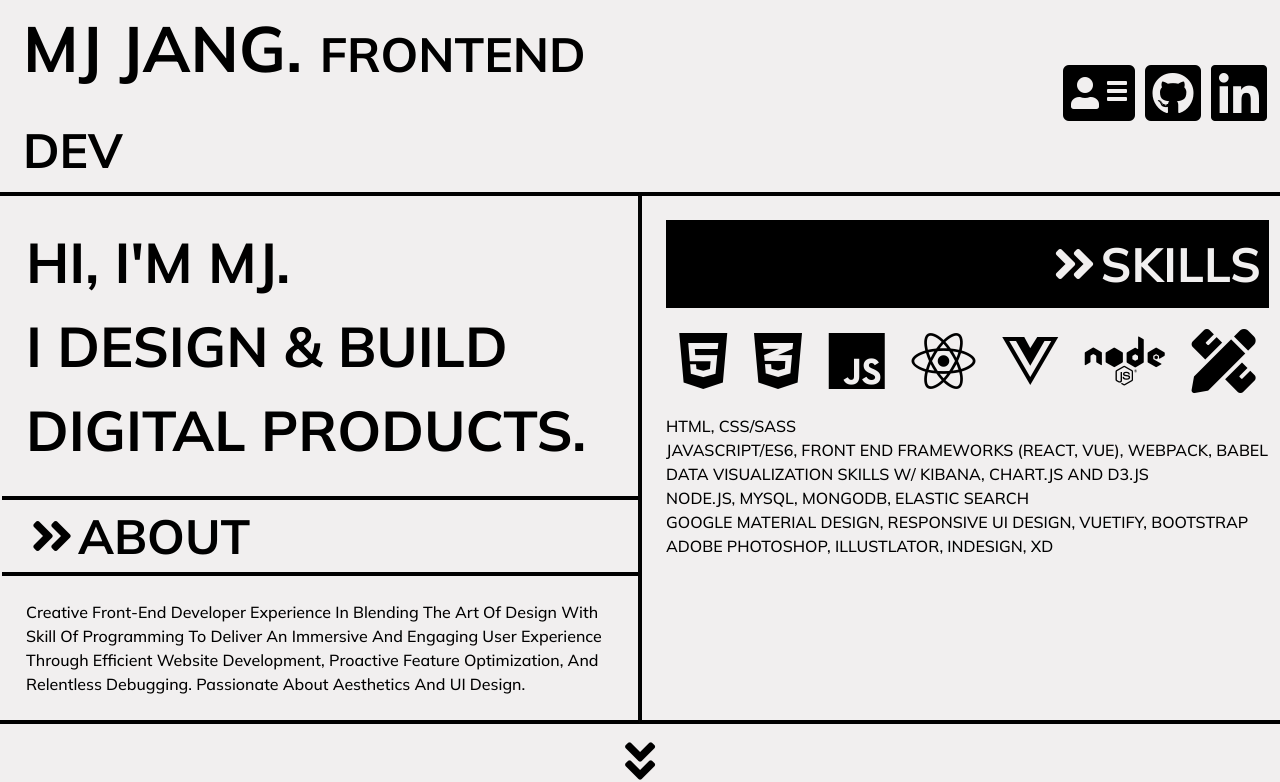
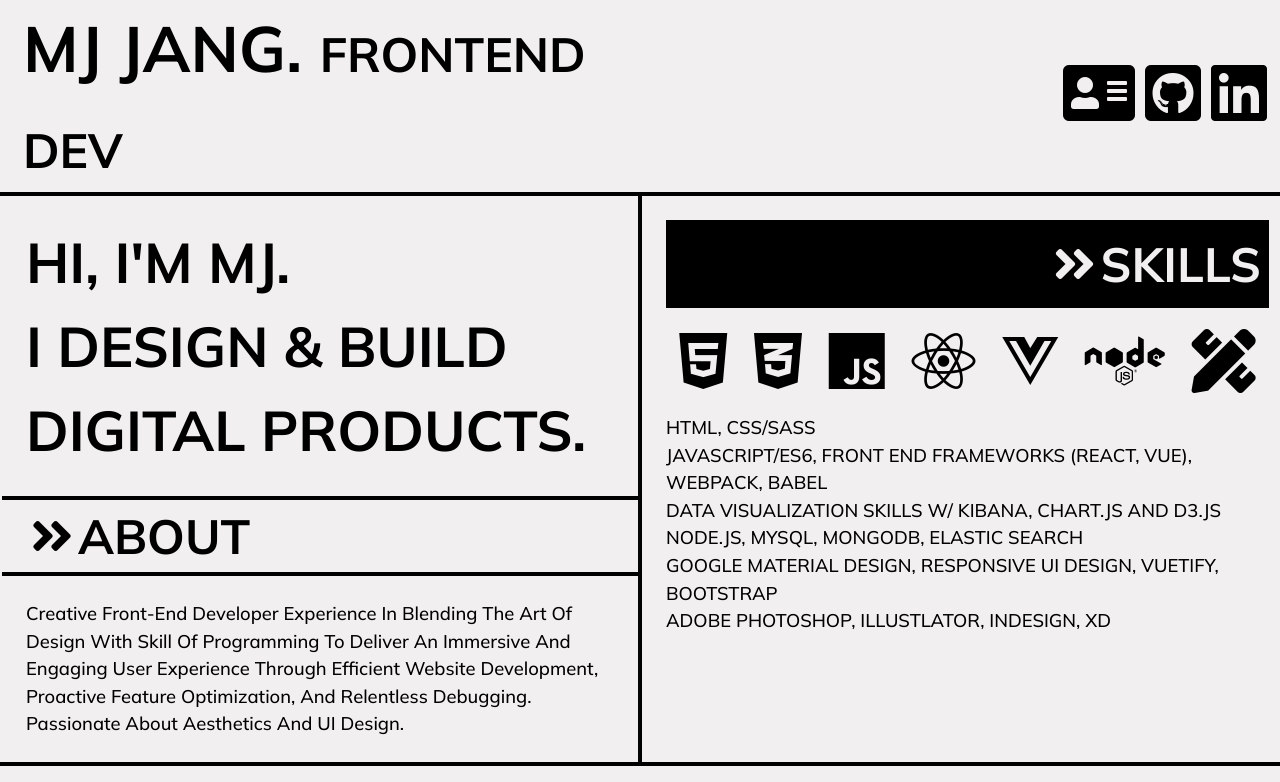
Before and after one commit to myojoojang/personal-app, a React (Create React App) app: page / in a window 1280 px wide. Shown: the top 782 px of the page. Built offline with nearby package versions, Linux system fonts and the light colour scheme; the HTML template or start-up script is replaced by a standard one.

Commit message:
fix font size

```diff
--- a/src/App.css
+++ b/src/App.css
@@ -5,7 +5,8 @@ body {
   background-color: rgb(241, 239, 239);
   overflow-x: hidden;
   transition: all 2000ms ease;
-  cursor: crosshair
+  cursor: crosshair;
+  font-size: 1.15rem;
 }
 
 * {
```
